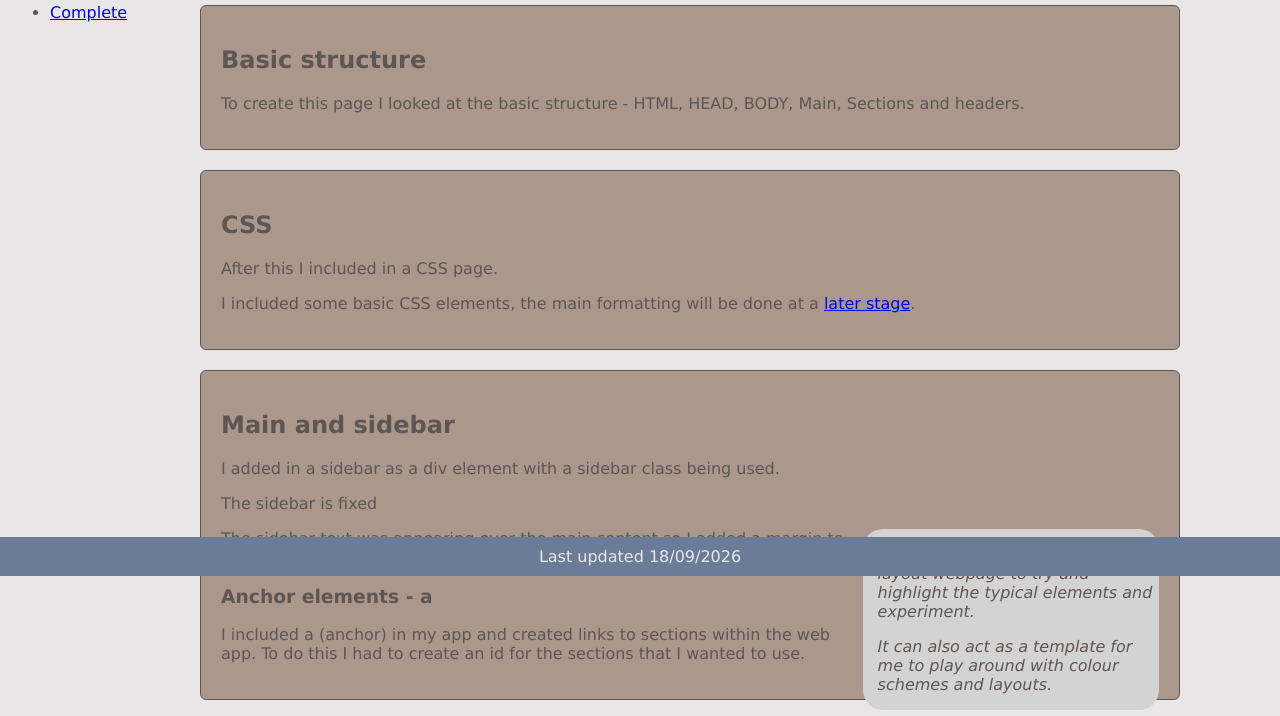
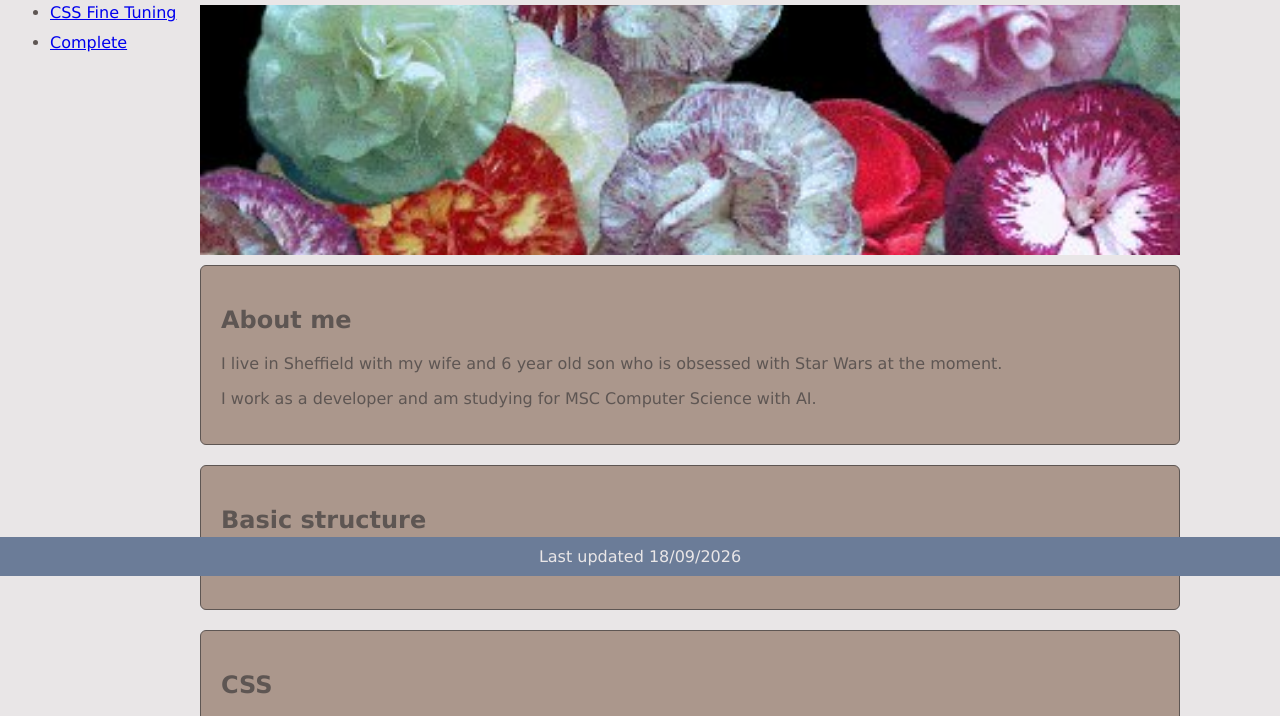
Before and after one commit to tahand/webapp, a plain HTML site: page weeks/three.html in a window 1280 px wide. Shown: the part 224-940 px from the top of the page. Drawn offline with Linux system fonts and the light colour scheme.

Commit message:
Naming corrections on the weeks.

```diff
--- a/style.css
+++ b/style.css
@@ -104,6 +104,12 @@
     padding: 3px 0px;
 }
 
+img.header_image {
+    width:100%;
+    max-height:250px;
+    object-fit: cover;
+}
+
 li:hover {
     background-color: var(--color-five);
 }
--- a/weeks/three.html
+++ b/weeks/three.html
@@ -11,6 +11,7 @@
     <header>&nbsp;</header>
     <div class="sidebar">
         <ul>
+            <li><a href="#about">About me</a></li>
             <li><a href="#basic">Basic</a></li>
             <li><a href="#css">CSS</a></li>
             <li><a href="#main_sidebar">Main and sidebar</a></li>
@@ -22,6 +23,14 @@
 
     <div class="main">
         <h1>Creating my web app</h1>
+        <img class="header_image" src="../images/carn4003.jpg" alt="Image of multiple carnations" >
+
+        <section id="about">
+            <h2>About me</h2>
+            <p>I live in Sheffield with my wife and 6 year old son who is obsessed with Star Wars at the moment.</p>
+            <p>I work as a developer and am studying for MSC Computer Science with AI.</p>
+        </section>
+
 
         <section id="basic">
             <h2>Basic structure</h2>
```
Also changed, not shown: index.html (+1 -1 lines), weeks/one.html (renamed from weeks/two.html, +8 -0 lines), images/carn4003.jpg (added).
